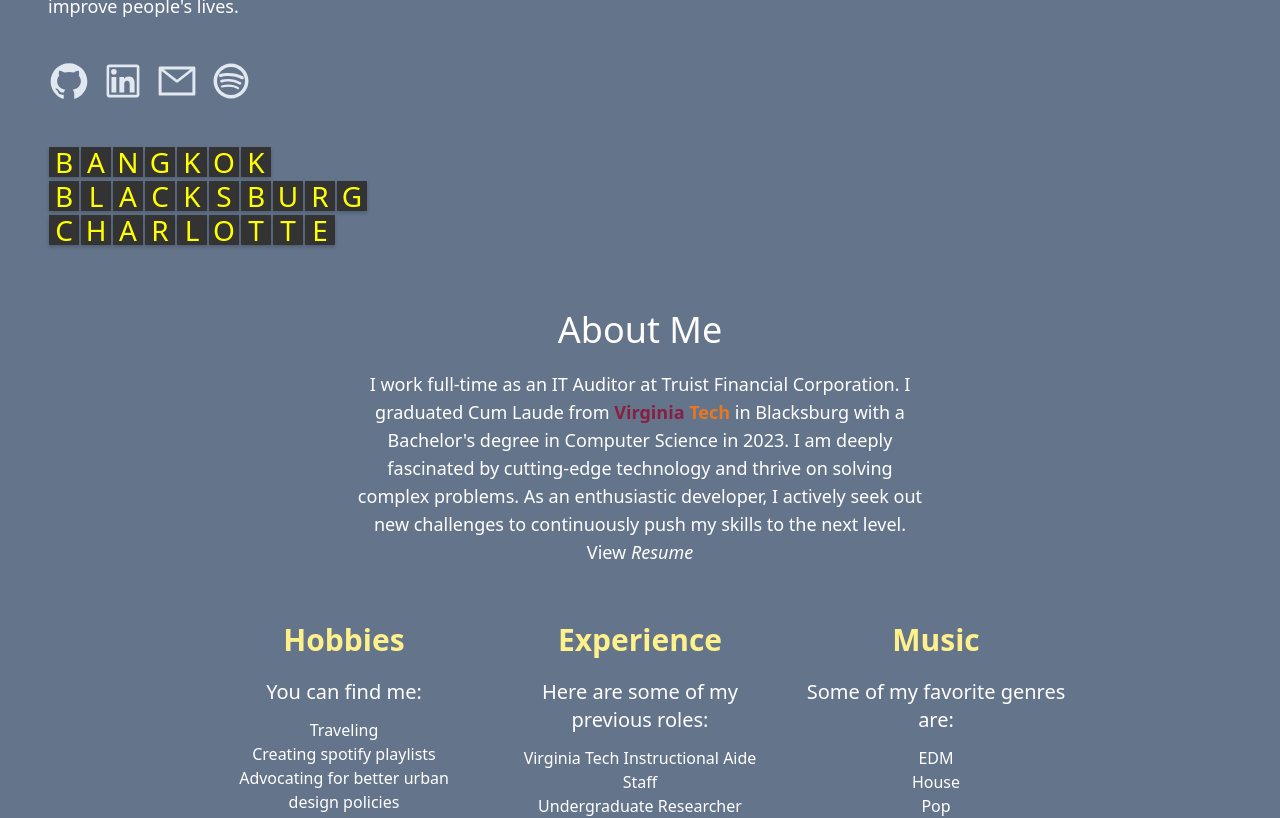
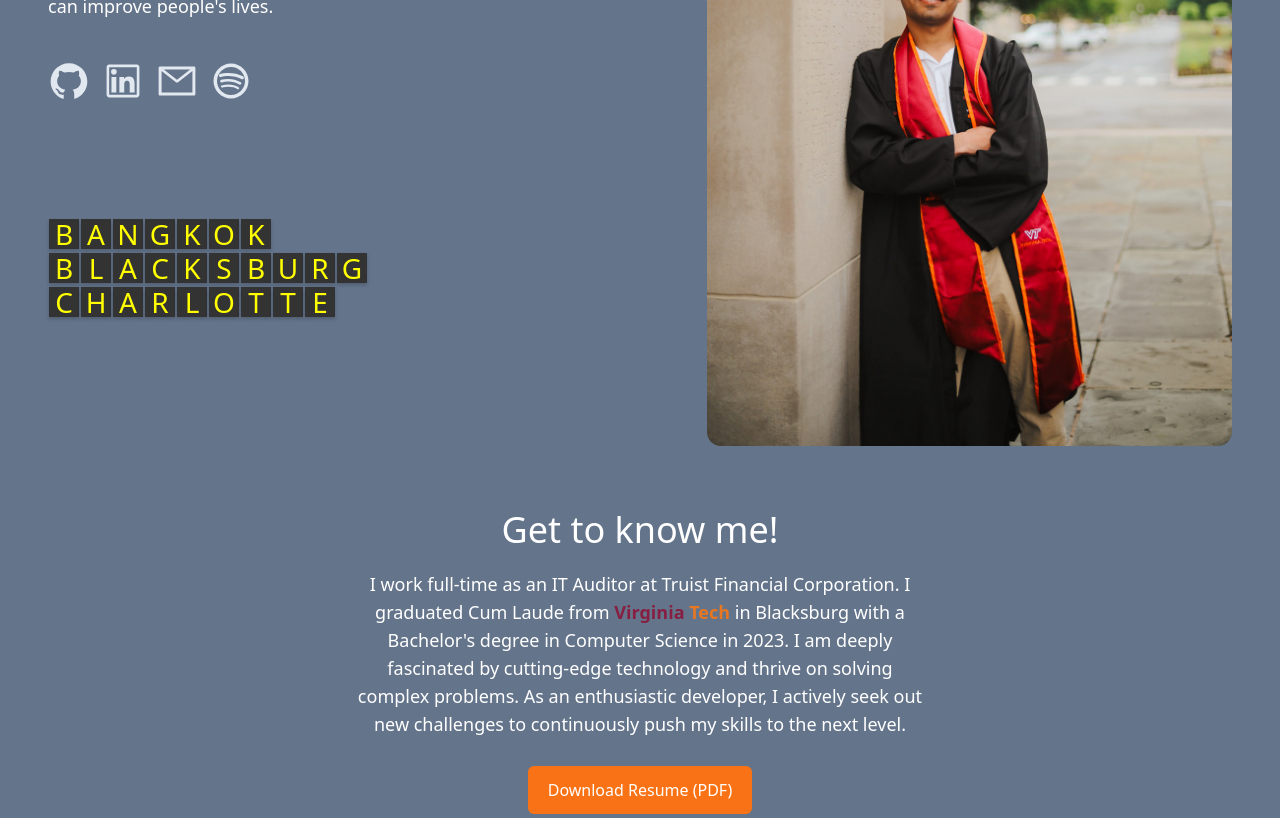
Before and after one commit to mehta-avi/avimehta.netlify.app, a React (Create React App) app: page / in a window 1280 px wide. Shown: the part 360-1178 px from the top of the page. Built offline with nearby package versions, Linux system fonts and the light colour scheme.

Commit message:
updated picture and text

```diff
--- a/src/About.js
+++ b/src/About.js
@@ -9,12 +9,16 @@
 const About = () => {
   return (
     <div className="bg-slate-500 text-white py-14 px-12">
-      <div className="max-w-2xl">
+      <div className="max-w-screen-2xl	">
+        <div className="flex">
+          <div className="flex-1">
             <p className='text-white py-10 text-2xl first-letter:font-publica-ultralight text-left'> Hi, my name is</p>
             <h2 className="text-4xl font-bold tracking-tight text-white sm:text-6xl text-left">Avi Mehta</h2>
+            <div className="max-w-2xl">
               <p className="mt-10 pb-10 text-lg text-left">
                   It's nice to meet you. I'm passionate about solving real-world problems using computer science and engineering with interests in all things tech, financial technology, startups, and sustainability. I aspire to develop technology that can improve people's lives.
               </p>
+            </div>
             <div className='flex space-x-3 text-slate-200 transition-all ease-in-out pb-5'>
               <a href="https://github.com/mehta-avi" target="_blank" rel="noreferrer">
               <AiOutlineGithub size={42}/>
@@ -29,20 +33,33 @@
               <RiSpotifyLine size={42}/>
               </a>
             </div>
+
+            <CityFlipBoard />
+
           </div>
-      <CityFlipBoard />
+
+          <div className="flex justify-end">
+            <img src="pylons_pic.jpg" alt="Portrait at the Pylons" style={{ width: '525px', height: '750px', borderRadius: '14px' }}   />
+          </div>
+        </div>
+
+      </div>
+
       <div className='w-full'>
-        <h2 className='text-4xl text-center pt-16'> About Me </h2>
-        <p className="text-lg text-center pt-5 mx-auto max-w-xl">
+        <h2 className='text-4xl text-center pt-16'> Get to know me! </h2>
+          <p className="text-lg text-center py-5 mx-auto max-w-xl">
             I work full-time as an IT Auditor at Truist Financial Corporation. I graduated Cum Laude from&nbsp;
             <a href="https://www.vt.edu/" target="_blank" rel="noreferrer" className="font-semibold">
               <span style={{ color: "#861F41" }}>Virginia</span>
               <span style={{ color: "#E87722" }}> Tech</span>
             </a>{" "}
                 in Blacksburg with a Bachelor's degree in Computer Science in 2023. I am deeply fascinated by cutting-edge technology and thrive on solving complex problems. As an enthusiastic developer, I actively seek out new challenges to continuously push my skills to the next level.
-            View
-        <a href="AviMehtaResume.pdf" className='italic hover:text-black' target='_blank' rel='nonreferrer'> Resume</a>
           </p>
+            <div className='pt-2'>
+            <button onClick={() => window.open("AviMehtaResume.pdf", "_blank")} className="bg-orange-500 text-white py-3 px-5 rounded-md hover:bg-orange-600">
+              Download Resume (PDF)
+            </button>
+          </div>
           <div className="flex justify-center mt-10">
             <div className="w-1/4 bg-slate-500 p-4">
             <h1 className="text-3xl font-bold pb-5 text-yellow-200">Hobbies</h1>
--- a/src/CityFlipBoard.js
+++ b/src/CityFlipBoard.js
@@ -38,7 +38,7 @@
 const CityFlipBoard = () => {
   return (
     <div>
-      <div className="flip-board pt-6">
+      <div className="flip-board pt-24">
       {cities.map((city, index) => (
         <div className="flip-board-item" key={city.name} style={{ animationDelay: `${index * 100}ms` }}>
           <div className="flip-board-content">
--- a/src/Projects.js
+++ b/src/Projects.js
@@ -4,42 +4,42 @@
     const projects = [
         {
           title: 'MoodSync',
-          description: 'An emotion-based AI spotify music player',
+          short_description: 'An emotion-based AI spotify music player',
           imageUrl: 'logos/moodsync.jpg',
           projectURL: 'https://github.com/mehta-avi/MoodSync',
         },
         {
           title: 'ChefMeUp',
-          description: "A cross-platform app aimed to tackle food-insecurity by finding affordable groceries and recipes based on the user's zip code",
+          short_description: "A cross-platform app aimed to tackle food-insecurity by finding affordable groceries and recipes based on the user's zip code",
           imageUrl: 'logos/ChefMeUp.jpg',
           projectURL: 'https://github.com/Aeonss/ChefMeUp',
         },
         {
           title: 'Manajira',
-          description: 'An agile project management workflow organizer',
+          short_description: 'An agile project management workflow organizer',
           imageUrl: 'logos/manajira.jpg',
           projectURL: 'https://github.com/mehta-avi/projectManager',
         },
         {
           title: 'FindMeParking',
-          description: "An AI-based parking recommender factoring in the user's current location",
+          short_description: "An AI-based parking recommender factoring in the user's current location",
           imageUrl: 'logos/FMP.jpg',
           projectURL: 'https://github.com/avocados23/capstone-spring2023',
         },
         {
           title: 'ShortLR',
-          description: "A URL shortener",
+          short_description: "A URL shortener",
           imageUrl: 'logos/shortlr.jpg',
           projectURL: 'https://github.com/mehta-avi/ShortLR'
         },
         {
           title: 'Custom Memory Manager',
-          description: 'A custom multi-threaded dynamic storage allocator. Code available upon request',
+          short_description: 'A custom multi-threaded dynamic storage allocator. Code available upon request',
           imageUrl: 'logos/malloc.jpg',
         },
         {
           title: 'Unix Shell',
-          description: 'A custom multi-functional unix shell. Code available upon request',
+          short_description: 'A custom multi-functional unix shell. Code available upon request',
           imageUrl: 'logos/cush.jpg',
         },
       ];
@@ -59,7 +59,7 @@
                         />
                         </a>
                         <h3 className="text-xl font-bold mb-2">{project.title}</h3>
-                        <p className="text-sm">{project.description}</p>
+                        <p className="text-sm">{project.short_description}</p>
                         </div>
                     ))}
         </div>
```
Also changed, not shown: public/pylons_pic.jpg (added), 1 other file (tests, documents, lock files or other folders). Lines whose indentation alone changed are shown as unchanged.
